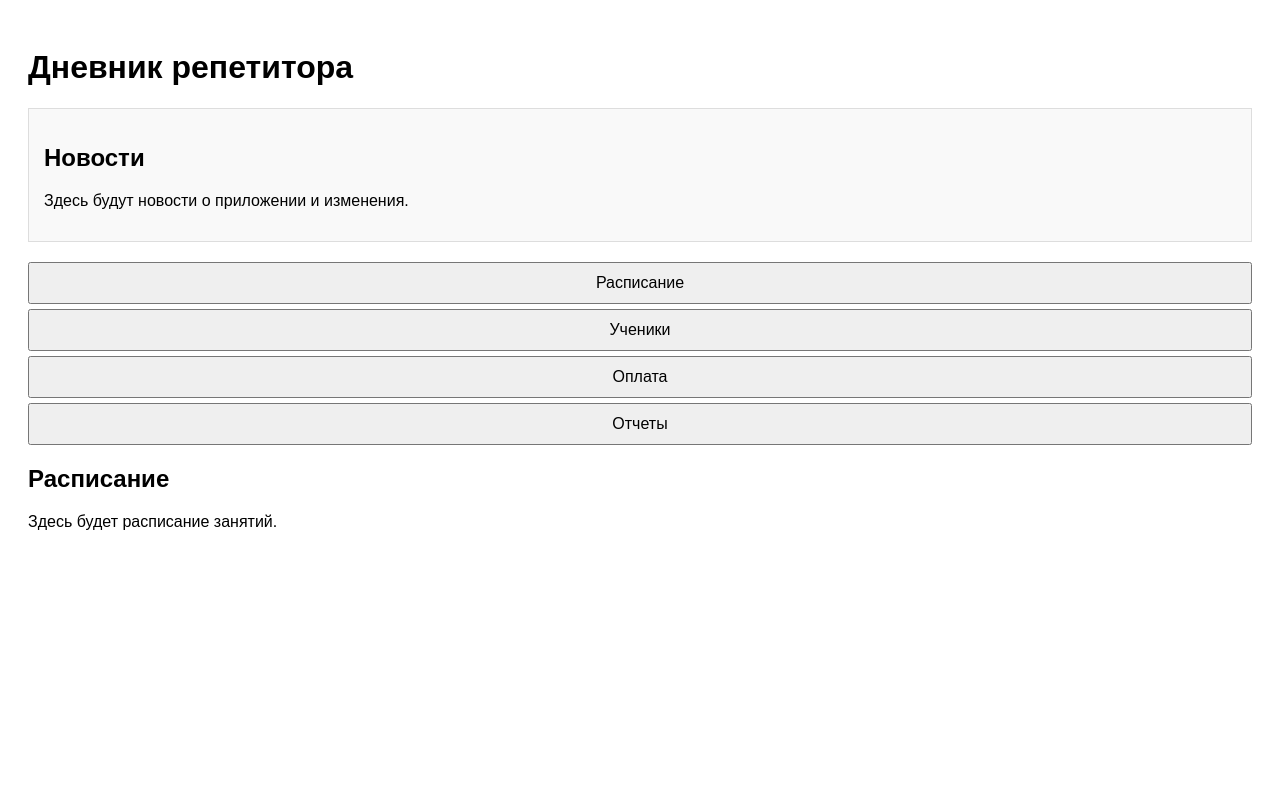
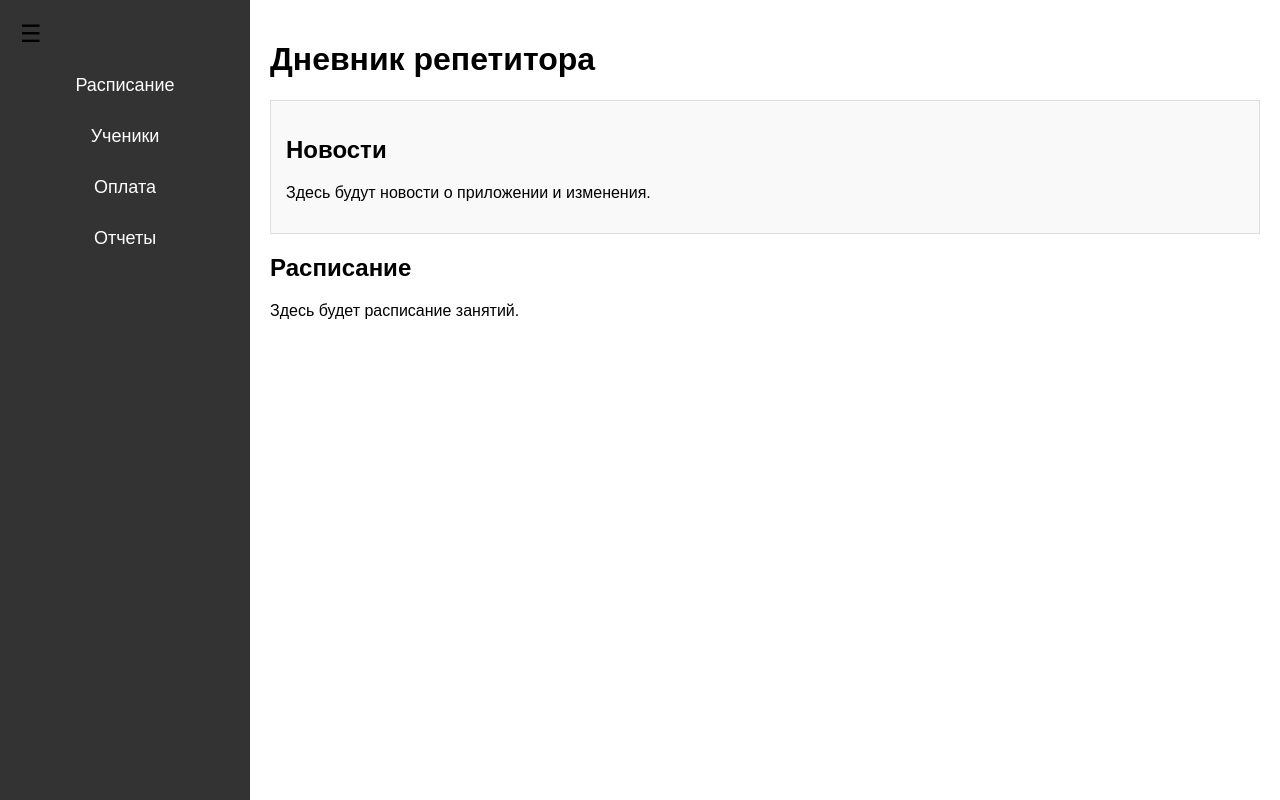
Before and after one commit to OFFRIGHT/teacher, a plain HTML site: page index.html in a window 1280 px wide. Drawn offline with Linux system fonts and the light colour scheme.

Commit message:
Update index.html

```diff
--- a/index.html
+++ b/index.html
@@ -7,17 +7,53 @@
     <style>
         body {
             font-family: Arial, sans-serif;
+            margin: 0;
+            padding: 0;
+        }
+        /* Стили для меню "Гамбургер" */
+        .menu-icon {
+            position: fixed;
+            top: 20px;
+            left: 20px;
+            font-size: 24px;
+            cursor: pointer;
+            z-index: 1000;
+        }
+        .sidebar {
+            position: fixed;
+            top: 0;
+            left: -250px;
+            width: 250px;
+            height: 100%;
+            background: #333;
+            color: #fff;
+            transition: left 0.3s ease;
+            z-index: 999;
+        }
+        .sidebar.open {
+            left: 0;
+        }
+        .sidebar ul {
+            list-style: none;
+            padding: 0;
+            margin: 60px 0 0 0;
+        }
+        .sidebar ul li {
+            padding: 15px;
+            text-align: center;
+        }
+        .sidebar ul li a {
+            color: #fff;
+            text-decoration: none;
+            font-size: 18px;
+        }
+        .content {
             padding: 20px;
+            margin-left: 0;
+            transition: margin-left 0.3s ease;
         }
-        .menu {
-            margin-bottom: 20px;
-        }
-        .menu button {
-            display: block;
-            width: 100%;
-            padding: 10px;
-            margin: 5px 0;
-            font-size: 16px;
+        .content.shift {
+            margin-left: 250px;
         }
         .news {
             background: #f9f9f9;
@@ -28,43 +64,61 @@
     </style>
 </head>
 <body>
-    <div id="app">
+    <!-- Иконка меню "Гамбургер" -->
+    <div class="menu-icon" onclick="toggleMenu()">☰</div>
+
+    <!-- Боковое меню -->
+    <div class="sidebar" id="sidebar">
+        <ul>
+            <li><a href="#" onclick="showSection('schedule')">Расписание</a></li>
+            <li><a href="#" onclick="showSection('students')">Ученики</a></li>
+            <li><a href="#" onclick="showSection('payment')">Оплата</a></li>
+            <li><a href="#" onclick="showSection('reports')">Отчеты</a></li>
+        </ul>
+    </div>
+
+    <!-- Основной контент -->
+    <div class="content" id="content">
         <h1>Дневник репетитора</h1>
         <div class="news">
             <h2>Новости</h2>
             <p>Здесь будут новости о приложении и изменения.</p>
         </div>
-        <div class="menu">
-            <button onclick="showSection('schedule')">Расписание</button>
-            <button onclick="showSection('students')">Ученики</button>
-            <button onclick="showSection('payment')">Оплата</button>
-            <button onclick="showSection('reports')">Отчеты</button>
-        </div>
-        <div id="content">
+        <div id="section-content">
             <!-- Здесь будет отображаться выбранный раздел -->
         </div>
     </div>
 
     <script>
+        // Функция для открытия/закрытия меню
+        function toggleMenu() {
+            const sidebar = document.getElementById('sidebar');
+            const content = document.getElementById('content');
+            sidebar.classList.toggle('open');
+            content.classList.toggle('shift');
+        }
+
         // Отображение выбранного раздела
         function showSection(section) {
-            const content = document.getElementById('content');
+            const sectionContent = document.getElementById('section-content');
             switch (section) {
                 case 'schedule':
-                    content.innerHTML = '<h2>Расписание</h2><p>Здесь будет расписание занятий.</p>';
+                    sectionContent.innerHTML = '<h2>Расписание</h2><p>Здесь будет расписание занятий.</p>';
                     break;
                 case 'students':
-                    content.innerHTML = '<h2>Ученики</h2><p>Здесь будет список учеников.</p>';
+                    sectionContent.innerHTML = '<h2>Ученики</h2><p>Здесь будет список учеников.</p>';
                     break;
                 case 'payment':
-                    content.innerHTML = '<h2>Оплата</h2><p>Здесь будет информация о платежах.</p>';
+                    sectionContent.innerHTML = '<h2>Оплата</h2><p>Здесь будет информация о платежах.</p>';
                     break;
                 case 'reports':
-                    content.innerHTML = '<h2>Отчеты</h2><p>Здесь будут отчеты.</p>';
+                    sectionContent.innerHTML = '<h2>Отчеты</h2><p>Здесь будут отчеты.</p>';
                     break;
                 default:
-                    content.innerHTML = '';
+                    sectionContent.innerHTML = '';
             }
+            // Закрываем меню после выбора раздела
+            toggleMenu();
         }
 
         // По умолчанию показываем раздел "Расписание"
```
